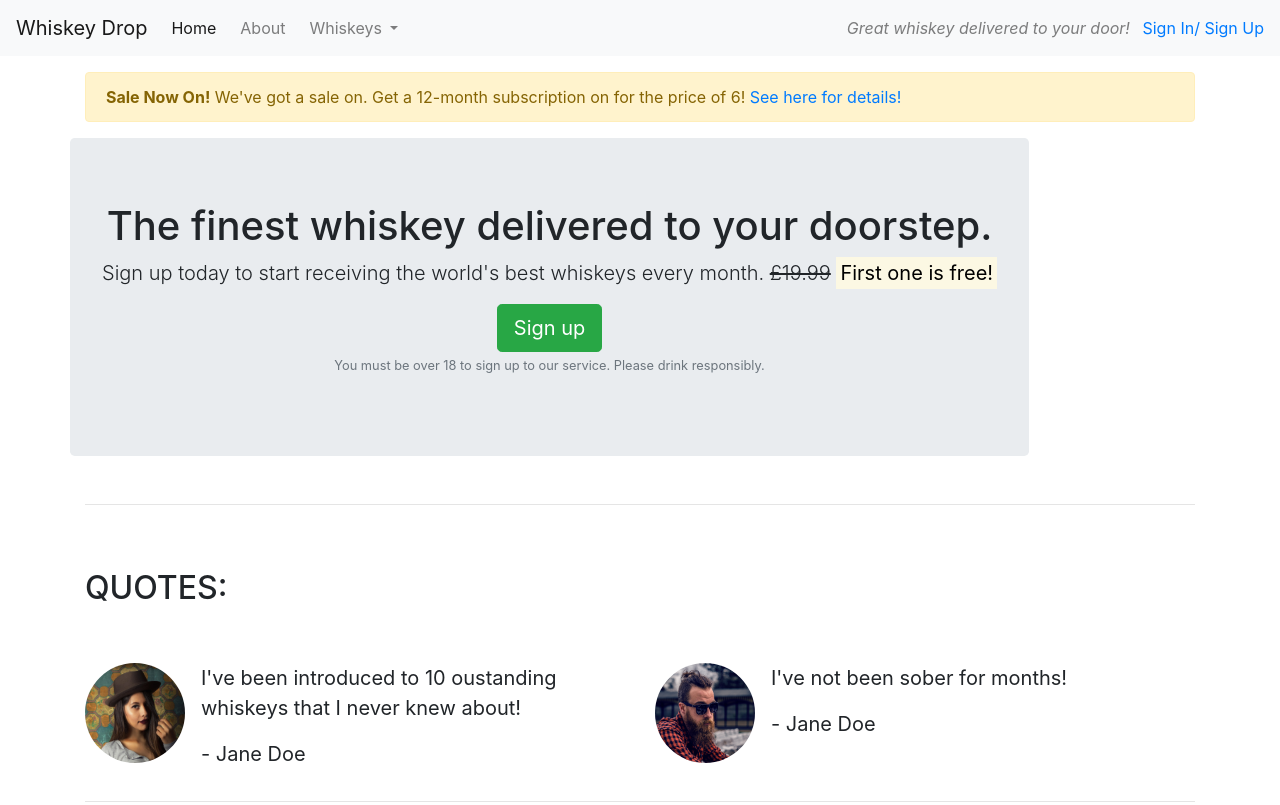
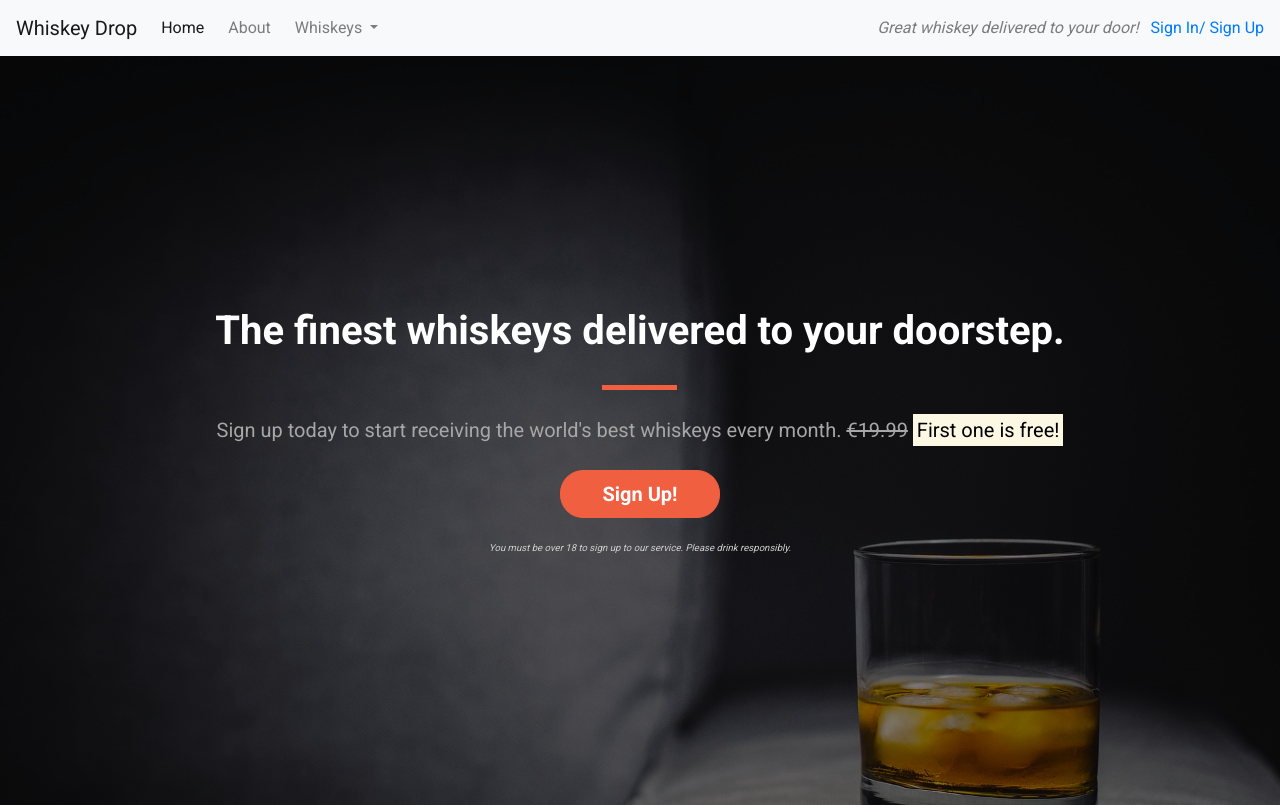
Before and after one commit to Andy-Osborne/Whiskey_Drop, a plain HTML site: page index.html in a window 1280 px wide. Shown: the top 805 px of the page. Drawn offline with nearby package versions, Linux system fonts and the light colour scheme.

Commit message:
Added CSS styling

```diff
--- /dev/null
+++ b/css/style.css
@@ -0,0 +1,100 @@
+body {
+    font-family: 'Roboto', sans-serif;
+}
+
+/* Containers */
+
+.alert-container {}
+
+.callout-container {
+    height: 100vh;
+
+    background: url('../images/whiskey-background.jpg') no-repeat center center fixed;
+    -webkit-background-size: cover;
+    -moz-background-size: cover;
+    -o-background-size: cover;
+    background-size: cover;
+
+    display: flex;
+    align-items: center;
+    justify-content: center;
+
+    position: relative;
+}
+
+.opaque-overlay {
+    position: absolute;
+    top: 0;
+    left: 0;
+    height: 100%;
+    width: 100%;
+    background-color: rgba(0, 0, 0, 0.5);
+}
+
+.quotes-container {}
+
+.features-container {}
+
+/* Block dividers */
+
+.block-divider {
+    width: 75px;
+    height: 5px;
+    border: 0;
+    background-color: #444;
+}
+
+.block-divider--orange {
+    background-color: #f05f40;
+}
+
+.block-divider--short {
+    width: 35px;
+}
+
+/* Jumbotron */
+
+.jumbotron {
+    background-color: transparent;
+}
+
+.jumbotron h1 {
+    color: white;
+    font-weight: bold;
+    margin-bottom: 30px;
+    color: white;
+}
+
+.jumbotron .lead {
+    color: #a7a7a7;
+    margin: 25px 0;
+}
+
+.jumbotron small {
+    font-size: 60%;
+    font-style: italic;
+    color: #d0d0d0;
+}
+
+/* Buttons */
+
+.btn--cta {
+    font-weight: bold;
+    border-radius: 23px;
+    width: 160px;
+}
+
+.btn--red {
+    color: white;
+    background-color: #f05f40;
+    border-color: #f05f40;
+}
+
+.btn--red:hover,
+.btn--red:active,
+.btn--red:focus,
+.btn--red:active:focus {
+    background-color: #df4929;
+    border-color: #df4929;
+    color: white;
+}
--- a/index.html
+++ b/index.html
@@ -9,6 +9,8 @@
     <link rel="stylesheet" href="https://stackpath.bootstrapcdn.com/bootstrap/4.4.1/css/bootstrap.min.css" integrity="sha384-Vkoo8x4CGsO3+Hhxv8T/Q5PaXtkKtu6ug5TOeNV6gBiFeWPGFN9MuhOf23Q9Ifjh" crossorigin="anonymous">
 <script src="https://stackpath.bootstrapcdn.com/bootstrap/4.4.1/js/bootstrap.min.js" integrity="sha384-wfSDF2E50Y2D1uUdj0O3uMBJnjuUD4Ih7YwaYd1iqfktj0Uod8GCExl3Og8ifwB6" crossorigin="anonymous"></script>
 <link rel="stylesheet" href="https://cdnjs.cloudflare.com/ajax/libs/font-awesome/5.11.2/css/all.min.css" />
+<link href="https://fonts.googleapis.com/css?family=Roboto:400,700&display=swap" rel="stylesheet">
+<link rel="stylesheet" href="css/style.css" type="text/css">
 </head>
 <body>
     <nav class="navbar navbar-light bg-light navbar-expand-sm">
@@ -41,7 +43,7 @@
             <a href="/login">Sign In/ Sign Up</a>
         </div>
     </nav>
-    <article class="container mt-3">
+    <!-- <div class="container alert-container">
         <div class="row d-none d-sm-block">
             <div class="col-12">
                 <div class="alert alert-warning">
@@ -50,24 +52,31 @@
                 </div>
             </div>
         </div>
-        <!--- Callout section-->
+        </div> -->
+
+        <div class="container-fluid callout-container">
+        <!-- Callout -->
+        <div class="opaque-overlay">&nbsp;</div>
         <div class="row">
-            <div class="COL-12">
+            <div class="col-12">
                 <section class="callout jumbotron text-center">
-                    <h1>The finest whiskey delivered to your doorstep.</h1>
+                    <h1 class="jumbotron-header">The finest whiskeys delivered to your doorstep.</h1>
+                    <hr class="block-divider block-divider--orange">
                     <p class="lead">Sign up today to start receiving the world's best whiskeys every month.
-                    <s class="d-none d-sm-inline">£19.99</s>
-                    <span class="d-inline d-sm-none"><br/></span>
-                    <strong><mark>First one is free!</mark></strong></p>
-                    <button class="btn btn-success btn-lg" data-toggle="modal" data-target="#signUpModal">Sign up</button>
+                        <s class="d-none d-sm-inline">€19.99</s>
+                        <span class="d-inline d-sm-none"><br></span>
+                        <strong><mark>First one is free!</mark></strong></p>
+                    <p><button class="btn btn-lg btn--cta btn--red" data-toggle="modal" data-target="#signUpModal">Sign Up!</button></p>
                     <p class="text-muted"><small>You must be over 18 to sign up to our service. Please drink responsibly.</small></p>
                 </section>
             </div>
         </div>
-        <!-- ./Callout section-->
-        <hr>
+    </div>
+    <!-- /.callout -->
+
 
         <!-- Quotes Section from happy "customers" -->
+        <div class="container quotes-container">
         <section class="quotes">
             <div class="row">
                 <div class="col-12 my-5">
@@ -106,9 +115,10 @@
             </div>
         </section>
         <!-- ./Quotes section -->
-        <hr>
+        </div>
 
         <!-- Features -->
+        <div class="features-container">
         <section class="features">
             <div class="row">
                 <div class="col-12 my-5">
@@ -141,8 +151,11 @@
             </div>
         </section>
         <!-- /.features -->
+        </div>
 
-        <section>
+
+        <div class="table-container">
+        <section class="table">
         <div class="row">
             <div class="col-12 col-md-6">
                 <h2 class="mfavourites">Monthly Favourites</h2>
@@ -195,7 +208,7 @@
                 </div>
             </div>
         </section>
-    </article>
+    </div>
 
         <div class="modal" tabindex="-1" role="dialog" id="signUpModal">
             <div class="modal-dialog" role="document">
```
Also changed, not shown: images/whiskey-background.jpg (added).
